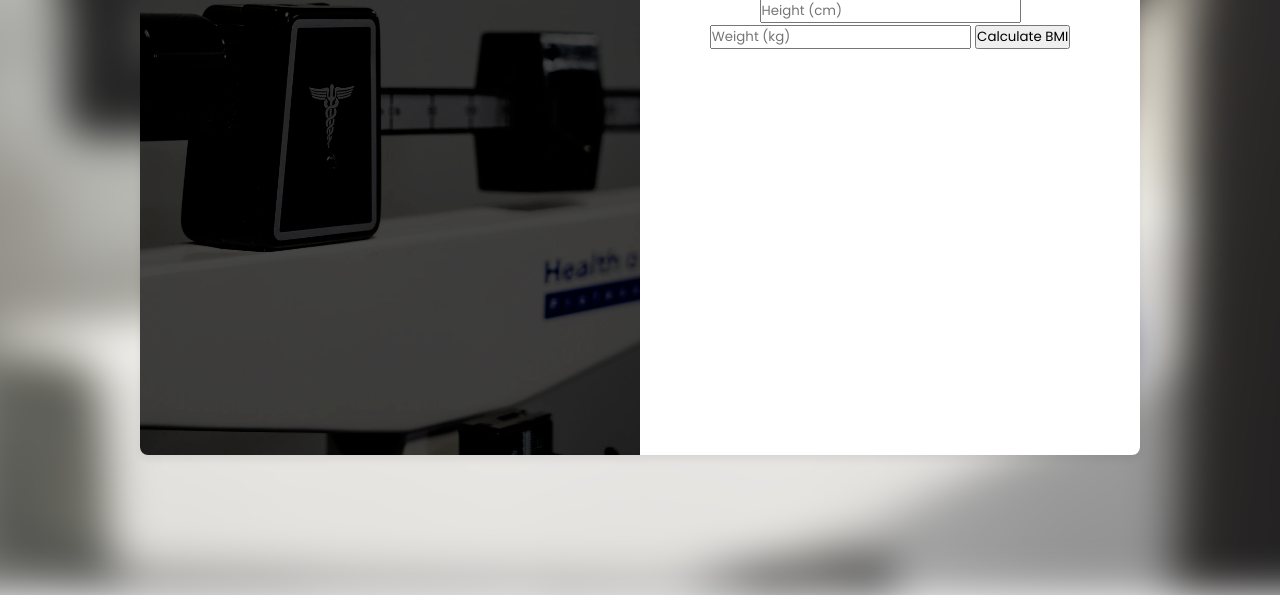
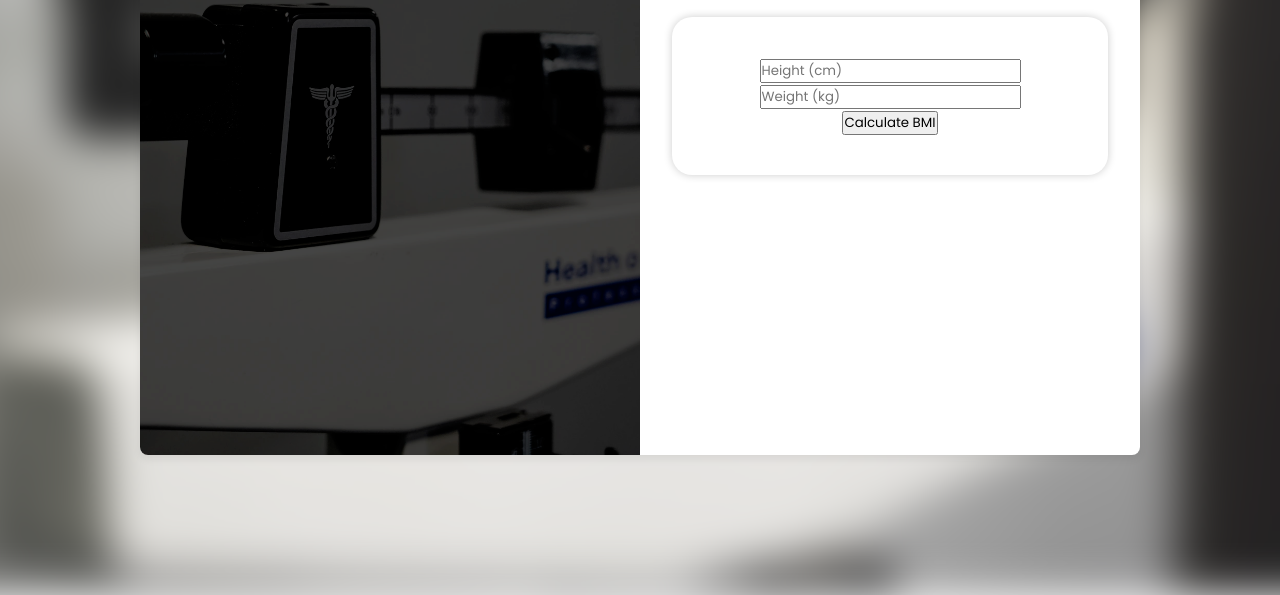
Before and after one commit to catlynjeniffer/BMI-Calculator-Catlyn, a plain HTML site: page index.html in a window 1280 px wide. Shown: the part 245-840 px from the top of the page. Drawn offline with Linux system fonts and the light colour scheme.

Commit message:
add styling to form

```diff
--- a/style.css
+++ b/style.css
@@ -75,3 +75,12 @@ h4 {
     font-size: 21px;
     font-weight: 500;
 }
+
+form {
+    margin-top: 20px;
+    padding: 40px;
+    width: 100%;
+    background-color: white;
+    border-radius: 20px;
+    box-shadow: 0px 0px 8px rgba(0, 0, 0, 0.2);
+}
```
